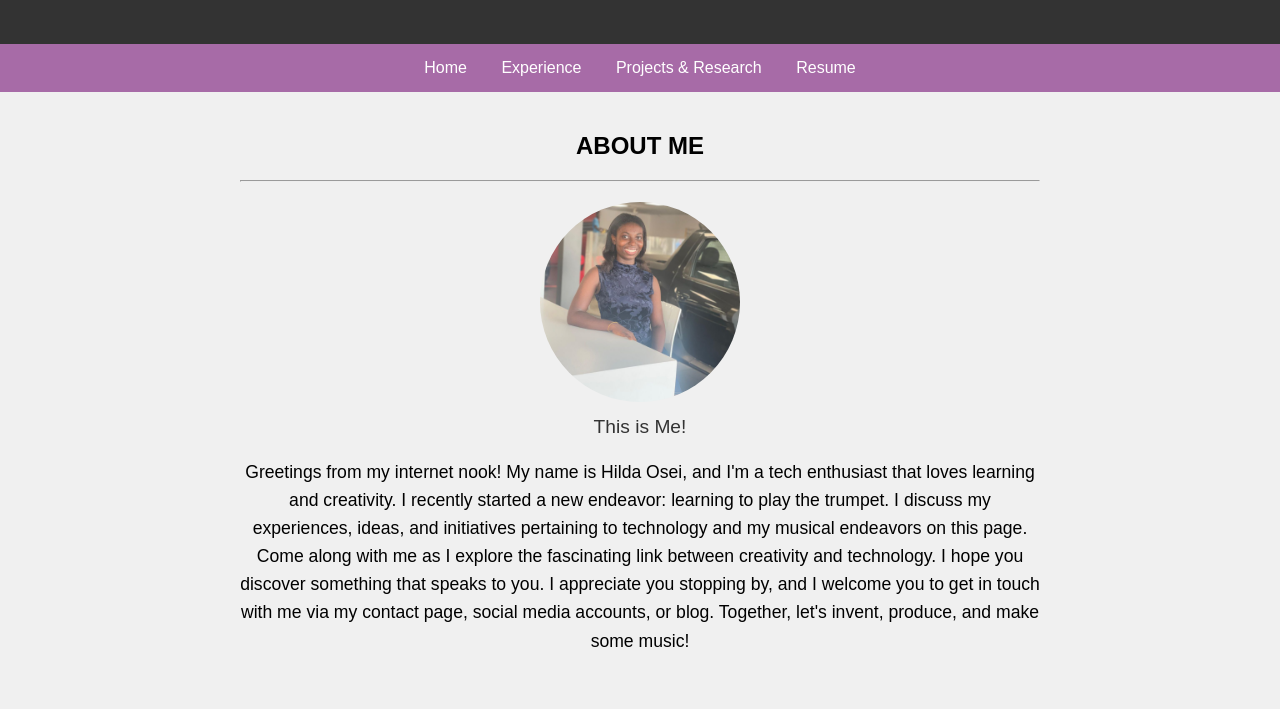
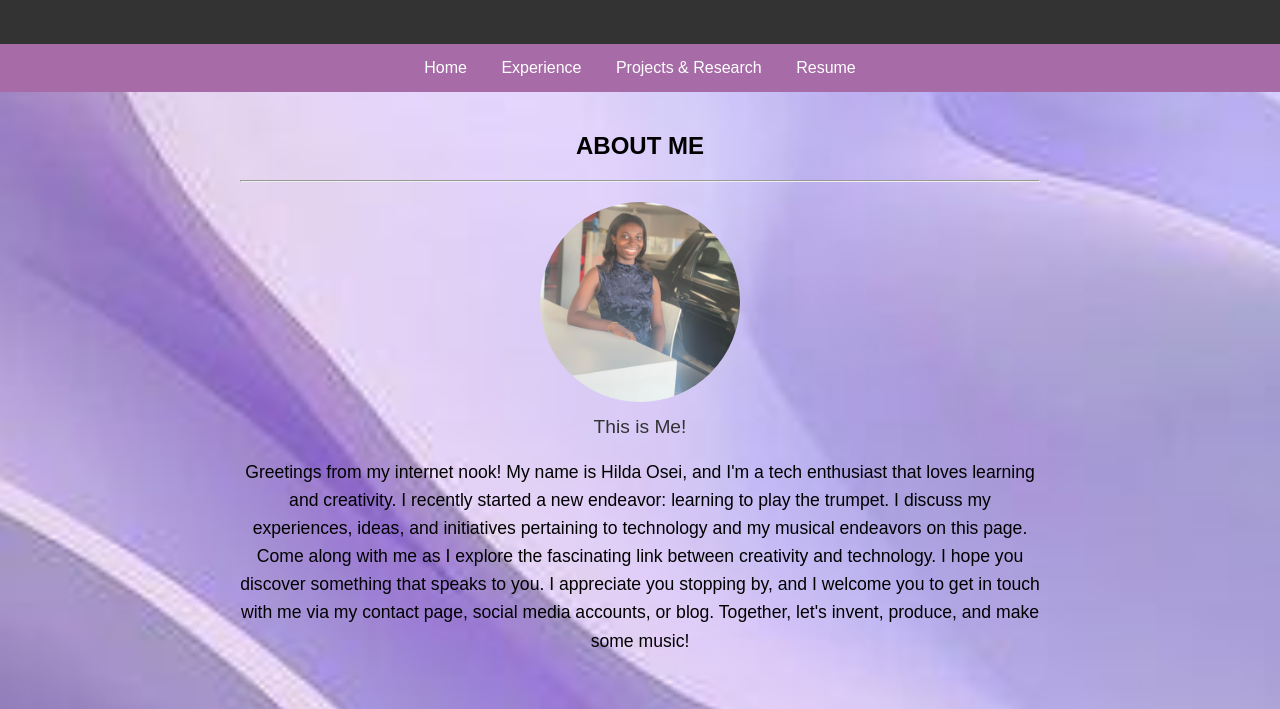
Before and after one commit to hildaadwubiosei/urban-train, a plain HTML site: page index.html in a window 1280 px wide. Shown: the part 86-795 px from the top of the page. Drawn offline with Linux system fonts and the light colour scheme.

Commit message:
Add files via upload

```diff
--- a/style.css
+++ b/style.css
@@ -1,6 +1,9 @@
 body {
     font-family: Arial, sans-serif;
-    background-color: #f0f0f0;
+    background-image: url('violet background.jpg');
+    background-size: cover;
+    background-position: center;
+    background-repeat: no-repeat;
     margin: 0;
     padding: 0;
 }
```
Also changed, not shown: violet background.jpg (added).
